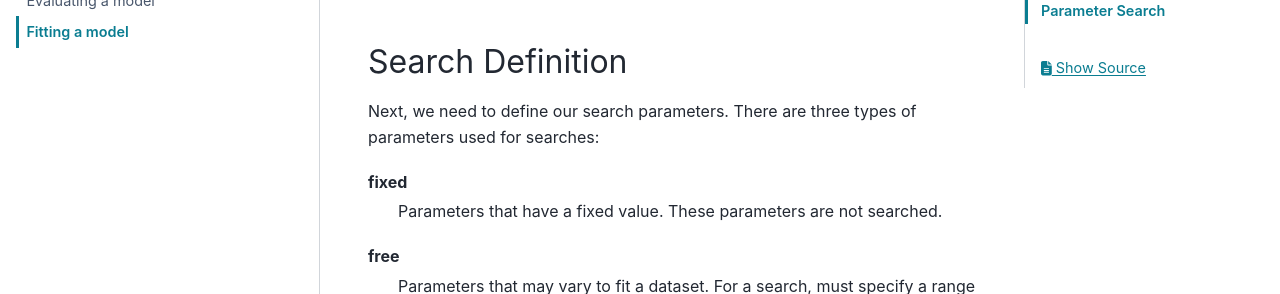
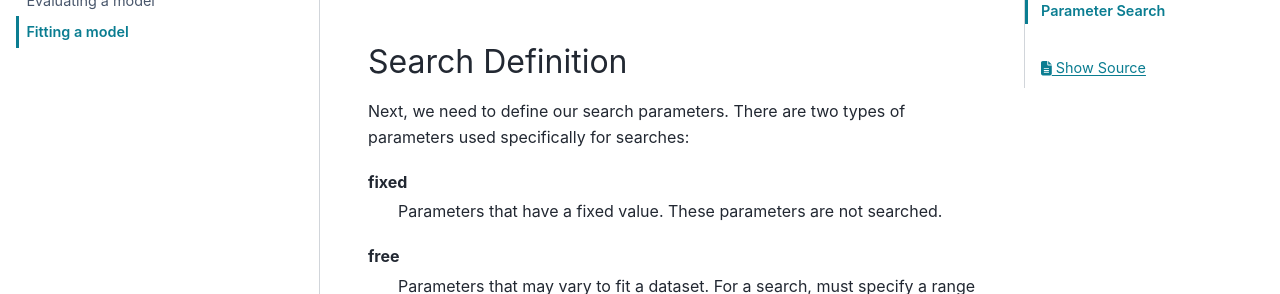
Before and after one commit to mortonne/cymr, a Sphinx documentation site: the page built from docs/source/guide/fitting.rst, in a window 1280 px wide and 1400 px high, scrolled down 295 px. Shown: the part 159-453 px from the top of the window. Built offline with Sphinx 7.4.7 and the PyData theme 0.15.4, drawn with Linux system fonts in a browser that asks for light colours; some of the changed text lies outside the part shown.

Commit message:
docs: add details about parameters

```diff
--- a/docs/source/guide/fitting.rst
+++ b/docs/source/guide/fitting.rst
@@ -28,8 +28,8 @@ First, load some sample data to fit:
 Search Definition
 ~~~~~~~~~~~~~~~~~
 
-Next, we need to define our search parameters. There are three types
-of parameters used for searches:
+Next, we need to define our search parameters. There are two types
+of parameters used specifically for searches:
 
 fixed
     Parameters that have a fixed value. These parameters are not searched.
```
Also changed, not shown: other parts of docs/source/guide/fitting.rst (+17 -0 lines).
